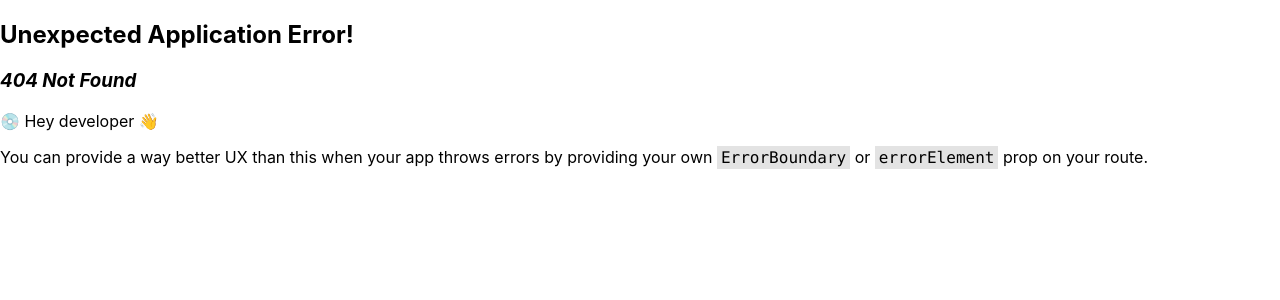
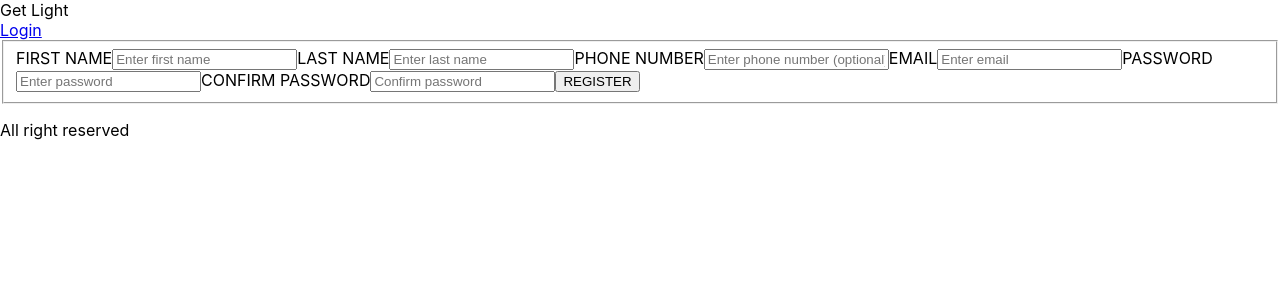
Before and after one commit to Emeka-Onwuepe/elearning_react, a React (Create React App) app: page /register in a window 1280 px wide. Before the commit this address had no page. Shown: the top 300 px of the page. Built offline with nearby package versions, Linux system fonts and the light colour scheme.

Commit message:
login and registration

```diff
--- a/src/app/store.js
+++ b/src/app/store.js
@@ -1,12 +1,17 @@
 import { configureStore } from '@reduxjs/toolkit';
 import counterReducer from '../features/counter/counterSlice';
 import { elearningApi } from '../features/api/apiSlice';
+import userslice from '../features/user/userslice';
+import { setupListeners } from '@reduxjs/toolkit/dist/query';
 
 export const store = configureStore({
   reducer: {
     counter: counterReducer,
-    [elearningApi.reducer] : elearningApi.reducer
+    user: userslice,
+    [elearningApi.reducerPath] : elearningApi.reducer
   },
-  middleware : (getDefaultMiddleware) =>
-  getDefaultMiddleware().concat(elearningApi.middleware),
+  middleware : getDefaultMiddleware =>
+  getDefaultMiddleware().concat([elearningApi.middleware]),
 });
+
+setupListeners(store.dispatch)
--- a/src/features/api/apiSlice.js
+++ b/src/features/api/apiSlice.js
@@ -11,7 +11,7 @@
         return headers
     }
     }),
-  tagTypes: ['user'],
+  tagTypes: ['userlogin'],
   endpoints: (builder) => ({
 
     login: builder.mutation({
@@ -22,12 +22,22 @@
       }),
       // transformResponse : (response,meta,arg) => response.data,
       // transformErrorResponse : response => response.status,
-      invalidatesTags: ['user']
+      invalidatesTags: ['userlogin']
     }),
 
+    registerUser : builder.mutation({
+      query: data =>({
+        url: "/api/register",
+        method:"POST",
+        body: data
+      }),
+      // transformResponse : (response,meta,arg) => response.data,
+      // transformErrorResponse : response => response.status,
+      invalidatesTags: ['userlogin']
+    }),
 
   }),
 })
 
 
-export const {useLoginMutation} = elearningApi
+export const {useLoginMutation,useRegisterUserMutation} = elearningApi
--- /dev/null
+++ b/src/features/user/userslice.js
@@ -0,0 +1,34 @@
+import { createSlice } from '@reduxjs/toolkit';
+
+const initialState = {
+    id:0,first_name:"",last_name:"",
+    email:"",user_type:"",phone_number:'',
+    is_general_admin:false,
+    completed_course_units:[],
+    completed_courses:[],
+    completed_course_sets:[],
+    token:"",
+    logedin: false,
+}
+
+
+
+export const userSlice = createSlice({
+  name: 'user',
+  initialState,
+  // The `reducers` field lets us define reducers and generate associated actions
+  reducers: {
+    createUser: (state,action) => {
+        for (const key in action.payload) {
+           state[key] = action.payload[key]
+        }
+    },
+  },
+
+});
+
+export const getuser = (state)=>state
+export const getuserToken = (state)=>state.token
+export const { createUser} = userSlice.actions;
+
+export default userSlice.reducer;
--- a/src/pages/components/validate_form.js
+++ /dev/null
@@ -1,29 +0,0 @@
-import React from 'react'
-import { useLoginMutation } from '../../features/api/apiSlice'
-
-const ValidateForm = async({request}) => {
-    const _data = await request.formData()
-    const data = {
-      data: {
-        email : _data.get("email"),
-        password : _data.get("password")
-      }
-    }
-
-    // const {data:red} = useLoginMutation(data)
-    // console.log(red)
-    // console.log(data)
-    // const [login] = useLoginMutation()
-    // const getdata = (e)=>{
-    //   e.preventDefault()
-    //   login(data)
-    // }
-
-  return (
-    <div >
-
-    </div>
-  )
-}
-
-export default ValidateForm
--- a/src/pages/index.js
+++ b/src/pages/index.js
@@ -1,13 +1,12 @@
-import { NavLink, Outlet} from "react-router-dom"
+import { Outlet} from "react-router-dom"
+import Nav from "./nav"
 
 function Index() {
   return (
     <div className="bigwrapper">
     <header>
     <div className="logo">Get Light</div>
-    <nav className="navs">
-    <NavLink to="login">Login</NavLink>
-    </nav>
+    <Nav/>
     </header>
 
     <main>
--- a/src/pages/login.js
+++ b/src/pages/login.js
@@ -1,39 +1,59 @@
-import { Form, NavLink } from "react-router-dom"
+import {  Link, Navigate } from "react-router-dom"
 import { useLoginMutation } from "../features/api/apiSlice"
+import { createUser } from "../features/user/userslice"
+import { useDispatch, useSelector } from "react-redux"
+import { useState } from "react"
 
 const Login = () => {
   let location = window.location.origin
-  const data = {
-    data:{
-          email : "pascalemy2010@gmail.com",
-          password : "casdonmystery"
-        }
+  const dispatch = useDispatch()
+  const initialState = {
+    email: "", password: ""
+}
+const [formstate, setFormstate] = useState(initialState);
+const { email, password } = formstate;
+
+const onChange = (e) => {
+  setFormstate({ ...formstate, [e.target.name]: e.target.value })
+}
+
+const [userlogged, setuserlogged] = useState(false)
+const [login,{isLoading}] = useLoginMutation()
+const user = useSelector(state=>state.user)
+
+
+if (userlogged| user.logedin) {
+  return <Navigate to={'/userpage'} />
 }
 
 
-
-const [login,result] = useLoginMutation()
-const {isLoading,isSuccess} = result
-console.log(isSuccess)
-const  getdata = async (e)=>{
-  // e.preventDefault()
-  const res = await login(data)
+const  onSubmit = async (e)=>{
+  e.preventDefault()
+  const data = {data:{
+      email: formstate.email,
+      password: formstate.password
+  }}
+  let res = await login(data)
   if (res.data){
-    console.log(data)
+    dispatch(createUser({...res.data.user,'usertoken': res.data.token,logedin: true,}))
+    setuserlogged(true)
+  }else{
+    console.log(res.error)
   }
 
 }
+
   return (
-    <fieldset>
-    <Form action="" method="post" >
-        <label htmlFor="email">EMAIL</label>
-        <input type="email" name="email" id="email"  placeholder="Please Enter Your Email" />
-        <label htmlFor="password">PASSWORD</label>
-        <input type="password" name="password"  id="password"  placeholder="Please Enter Your Password" />
-        <button className='submitButton' onClick={getdata} type="submit">LOGIN</button>
-    </Form>
-    <p className="log"><NavLink to="/register">REGISTER</NavLink> </p>
-    <p className='restPassword'><a target="blank" href={`${location}/password_reset`}>FORGOT PASSWORD</a></p>
+ <fieldset>
+ <form action="" method="post" onSubmit={onSubmit}>
+     <label htmlFor="email">EMAIL</label>
+     <input type="email" name="email" value={email} id="email" onChange={onChange} placeholder="Please Enter Your Email" />
+     <label htmlFor="password">PASSWORD</label>
+     <input type="password" name="password" value={password} id="password" onChange={onChange} placeholder="Please Enter Your Password" />
+     <button className='submitButton' type="submit">LOGIN</button>
+ </form>
+ <p className="log"><Link to="/register">REGISTER</Link> </p>
+ <p className='restPassword'><a target="blank" href={`${location}/password_reset`}>FORGOT PASSWORD</a></p>
 </fieldset>
   )
 }
--- /dev/null
+++ b/src/pages/nav.js
@@ -0,0 +1,18 @@
+import React from 'react'
+import { useSelector } from 'react-redux'
+import { NavLink, useLocation } from 'react-router-dom'
+
+const Nav = () => {
+const user = useSelector(state=>state.user)
+const path = useLocation().pathname
+  return (
+      <nav className="navs">
+        {user.logedin?
+        <NavLink >Logout</NavLink>: path !='/login'?
+        <NavLink to="login">Login</NavLink>: ''}
+    </nav>
+
+  )
+}
+
+export default Nav
--- /dev/null
+++ b/src/pages/register.js
@@ -0,0 +1,91 @@
+import React, { useState } from 'react'
+import { useDispatch, useSelector } from 'react-redux';
+import { NavLink, Navigate } from 'react-router-dom';
+import { useRegisterUserMutation } from '../features/api/apiSlice';
+import { createUser } from '../features/user/userslice';
+
+const RegisterUser = () => {
+
+const user = useSelector(state=>state.user)
+const [registerUser,{isLoading}] = useRegisterUserMutation()
+const dispatch = useDispatch()
+const [userlogged, setuserlogged] = useState(false)
+
+const initialState = {
+    first_name: "", last_name: "", email: "",
+     phone_number: "", password: "", confirm_password: "",
+     user_type: 'individual'
+}
+const initialErrorState = {
+    first_name: false, last_name: false, phone_number: false, email: false, phoneNumLength: false
+}
+
+const [formstate, setFormstate] = useState(initialState);
+const [errorstate, setErrorstate] = useState(initialErrorState);
+const { first_name, last_name, phone_number, email, password, confirm_password } = formstate;
+let errorTest = {
+    "name": /[^a-z\s]/i,
+    "phone_number": /[^0-9+\s]/i,
+    "email": /^[a-z]+\d*[a-z]*@[a-z]+\.\w+\s*$/gi,
+}
+
+const onChange = (e) => {
+    setFormstate({ ...formstate, [e.target.name]: e.target.value })
+}
+
+const onSubmit = async e => {
+    e.preventDefault();
+    const { first_name, last_name, phone_number, email, password, confirm_password, user_type} = formstate;
+    const data = { first_name, last_name,email, user_type, phone_number, password }
+
+    const phone = errorTest.phone_number.test(phone_number)
+    const firstName = errorTest.name.test(first_name)
+    const lastName = errorTest.name.test(last_name)
+    const Email = !errorTest.email.test(email)
+    const phoneNumLength = false
+
+    setErrorstate(initialErrorState)
+    if (password == confirm_password && !firstName && !lastName && !phone && !Email && !phoneNumLength) {
+       const res = await registerUser(data)
+        if (res.data){
+            dispatch(createUser({...res.data.user,'usertoken': res.data.token,logedin: true,}))
+            setuserlogged(true)
+          }else{
+            console.log(res.error)
+          }
+    } else if (password != confirm_password) {
+        console.log({ "passwordError": "passwords did not match" })
+    }
+    setErrorstate({ first_name: firstName, last_name: lastName, phone_number: phone, email: Email, phoneNumLength })
+}
+
+if (user.logedin|userlogged) {
+    return <Navigate to={'/userpage'} />
+  }
+  return (
+    <fieldset>
+            <form action="" method="post" onSubmit={onSubmit}>
+                <label htmlFor="first_name">FIRST NAME</label>
+                {errorstate.first_name ? <p className="error">Only alphabets are allowed</p> : ""}
+                <input type="text" name="first_name" value={first_name} id="first_name" onChange={onChange} placeholder="Enter first name" required />
+                <label htmlFor="last_name">LAST NAME</label>
+                {errorstate.last_name ? <p className="error">Only alphabets are allowed</p> : ""}
+                <input type="text" name="last_name" value={last_name} id="last_name" onChange={onChange} placeholder="Enter last name" required />
+                <label htmlFor="phone_number">PHONE NUMBER</label>
+                {errorstate.phone_number ? <p className="error">Only digits/numbers are allowed </p> : errorstate.phoneNumLength ? <p className="error">Phone Number should not be less than 11 digits </p> : ""}
+                <input type="text" name="phone_number" value={phone_number} id="phone_number" onChange={onChange} placeholder="Enter phone number (optional)" />
+                <label htmlFor="email">EMAIL</label>
+                {errorstate.email ? <p className="error">Invalid Email</p> : ""}
+                <input type="email" name="email" value={email} id="email" onChange={onChange} placeholder="Enter email" required />
+                <label htmlFor="password">PASSWORD</label>
+                <input type="password" name="password" value={password} id="password" onChange={onChange} placeholder="Enter password" required />
+                <label htmlFor="confirm_password">CONFIRM PASSWORD</label>
+                <input type="password" name="confirm_password" value={confirm_password} id="password" onChange={onChange} placeholder="Confirm password" required />
+                <button className='submitButton' type="submit">REGISTER</button>
+                {/* <p className="log"><NavLink to="/login">LOGIN</NavLink> </p> */}
+            </form>
+        </fieldset>
+  )
+}
+
+export default RegisterUser
--- /dev/null
+++ b/src/pages/userpage.js
@@ -0,0 +1,20 @@
+import { useSelector } from "react-redux"
+import { getuserToken } from "../features/user/userslice"
+import { Navigate } from "react-router-dom"
+import { useEffect } from "react"
+
+const UserPage = () => {
+  const user = useSelector(state=>state.user)
+
+
+ if(!user.logedin){
+  return  <Navigate to={'/login'} />
+ }
+  return (
+    <div>
+      <h1>userpage</h1>
+    </div>
+  )
+}
+
+export default UserPage
--- a/src/routes.js
+++ b/src/routes.js
@@ -4,14 +4,17 @@
 import Index from "./pages";
 import Home from "./pages/home";
 import Login from "./pages/login";
-import ValidateForm from "./pages/components/validate_form";
+import UserPage from "./pages/userpage";
+import RegisterUser from "./pages/register";
 
 
 export const AppRoutes =createBrowserRouter (
   createRoutesFromElements(
       <Route path="/" element={<Index />} >
         <Route index element={<Home />} />
-        <Route path="login" element={<Login/>} action={ValidateForm}/>
+        <Route path="login" element={<Login/>}/>
+        <Route path="userpage" element={<UserPage/>} />
+        <Route path="register" element={<RegisterUser />} />
       </Route>
   )
   );
```
Also changed, not shown: src/index.js (+2 -6 lines).
